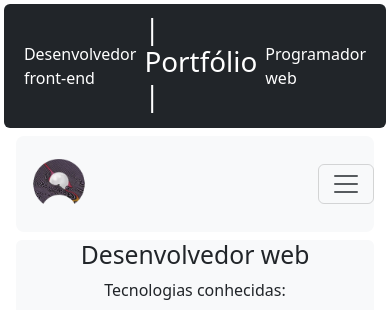
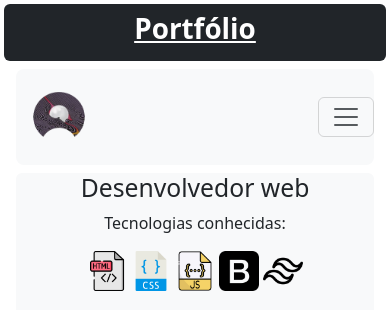
Before and after one commit to luizfernandofef/TesteBootstrap, a plain HTML site: page index.html in a window 390 px wide. Shown: the top 310 px of the page. Drawn offline with nearby package versions, Linux system fonts and the light colour scheme.

Commit message:
Update 2.0
Alterei o header em layouts mobile

```diff
--- a/index.html
+++ b/index.html
@@ -14,10 +14,15 @@
 
     <header class="bg-dark m-1 p-2 rounded-2 shadow-3">
         <div class="container">
-            <div class="d-flex justify-content-center align-items-center gap-2">
-                <span class="text-white">Desenvolvedor front-end</span>
-                <h1 class="text-white"> | Portfólio |</h1>
-                <span class="text-white">Programador web</span>
+            <div class="row">
+                <div class="col-12 d-none d-md-flex align-items-center justify-content-center gap-3">
+                        <span class="text-white">Desenvolvedor front-end</span>
+                        <h1 class="text-white"> | Portfólio |</h1>
+                        <span class="text-white">Programador web</span>
+                </div>
+                <div class="col-12 d-md-none d-flex align-items-center justify-content-center">
+                    <h1 class="text-white fw-bolder text-decoration-underline">Portfólio</h1>
+                </div>
             </div>
         </div>
 
```
